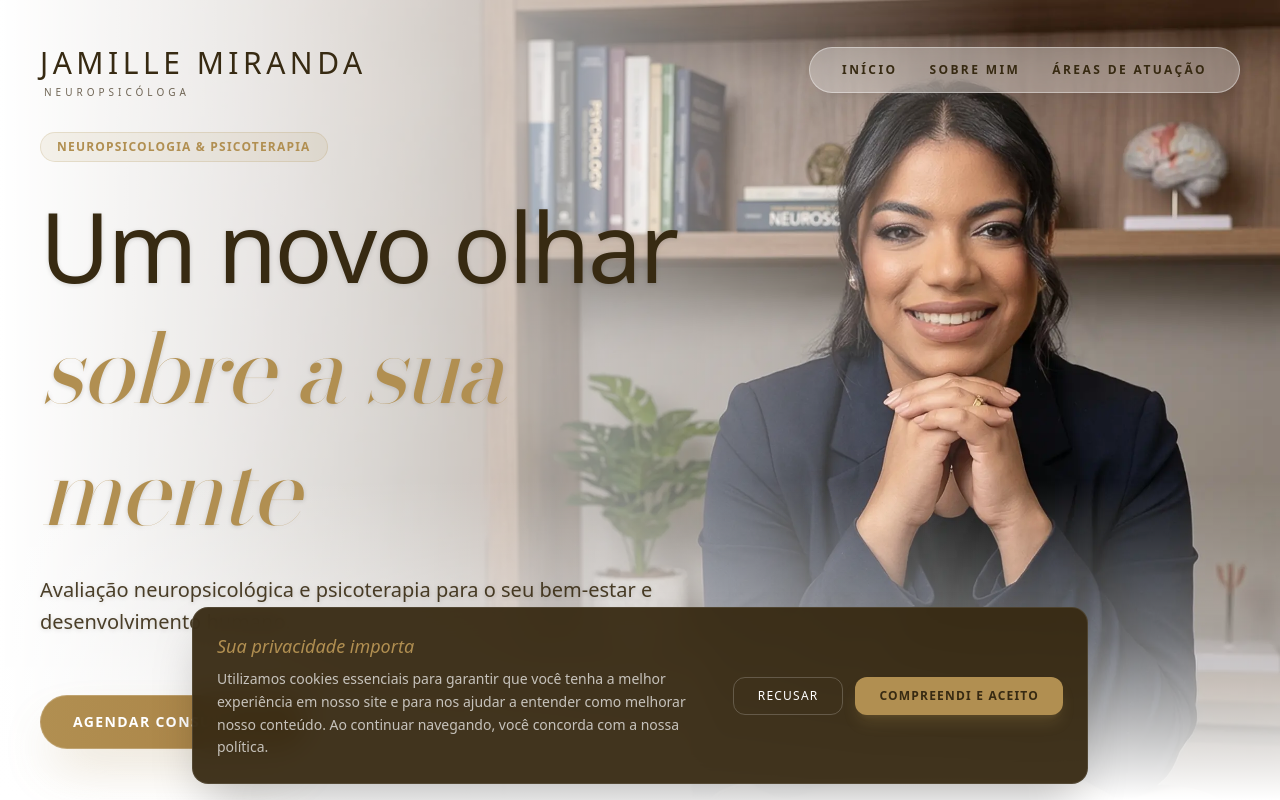
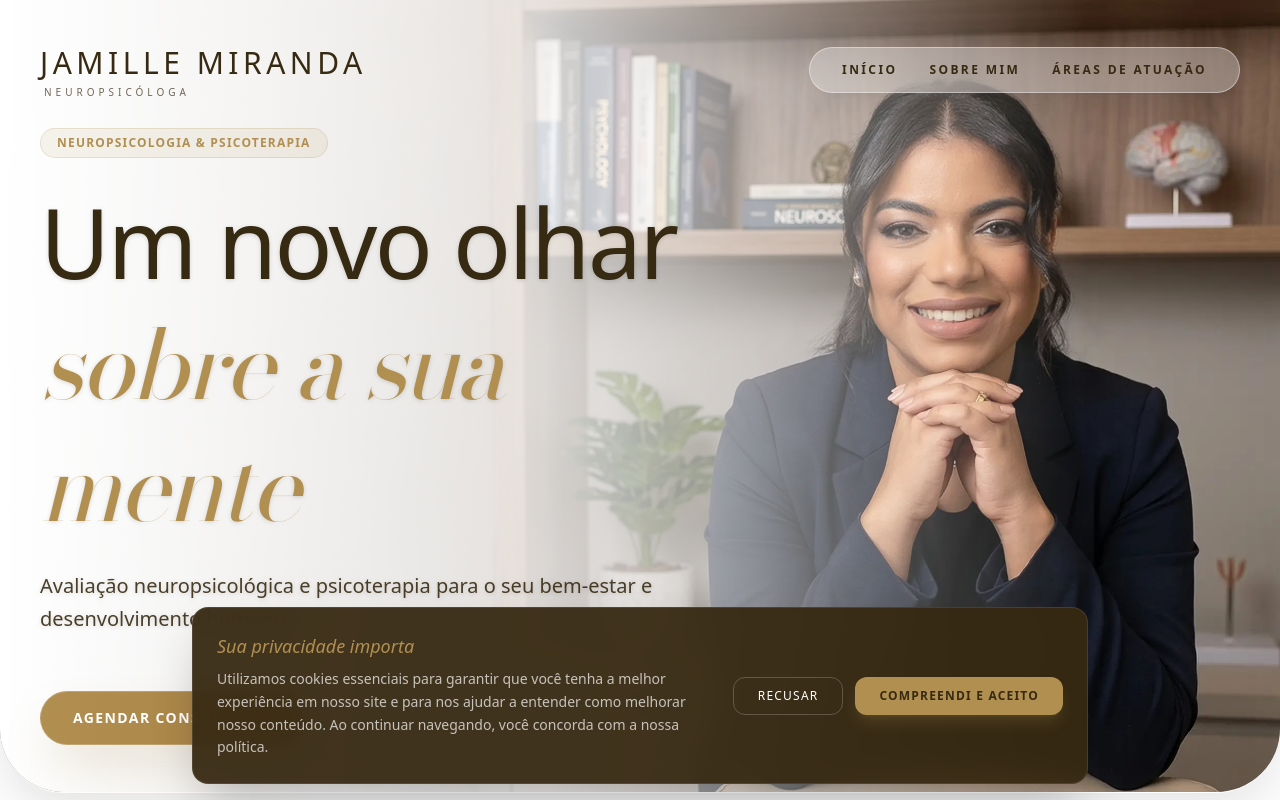
Before and after one commit to Orlando-GF/jamillemiranda, a Next.js app: page / in a window 1280 px wide. Shown: the top 800 px of the page. Built offline with nearby package versions, Linux system fonts and the light colour scheme.

Commit message:
style(hero): converte hero section para um layout de cartao flutuante com bordas arredondadas e profunda sombra (elevated card)

```diff
--- a/src/components/Hero.tsx
+++ b/src/components/Hero.tsx
@@ -4,18 +4,15 @@ import { motion } from "framer-motion";
 
 export default function Hero() {
     return (
-        <section id="inicio" className="relative w-full min-h-[100dvh] flex flex-col justify-start md:justify-center overflow-hidden">
-            {/* Background Image Layer */}
-            <div className="absolute inset-0 z-0 overflow-hidden">
+        <section id="inicio" className="relative w-full min-h-[90dvh] md:min-h-[95dvh] flex flex-col justify-start md:justify-center overflow-visible mb-16 md:mb-24">
+            {/* Background Image Layer (The Floating Card) */}
+            <div className="absolute inset-0 z-0 overflow-hidden rounded-b-[2.5rem] md:rounded-b-[4rem] shadow-[0_20px_50px_rgba(0,0,0,0.1)] border-b border-white/20 bg-background">
                 <div
                     className="absolute inset-0 bg-cover bg-[position:60%_top] sm:bg-[position:70%_top] md:bg-[position:85%_top] lg:bg-right-top bg-no-repeat bg-[url('/img/hero_mobile.webp')] lg:bg-[url('/img/hero.webp')]"
                     aria-hidden="true"
                 />
-                {/* Overlay refinado: Contraste apenas onde o texto está (esquerda) e fade out rápido */}
-                <div className="absolute inset-0 bg-gradient-to-r from-white via-white/60 to-transparent sm:w-[80%]" />
-
-                {/* Fade apenas no rodapé para misturar com a próxima seção, sem embaçar a imagem inteira */}
-                <div className="absolute bottom-0 left-0 w-full h-[35vh] sm:h-[40vh] bg-gradient-to-t from-white via-white/40 to-transparent pointer-events-none" />
+                {/* Overlay refinado: Contraste suave do tom de fundo da página onde o texto está (esquerda) */}
+                <div className="absolute inset-0 bg-gradient-to-r from-background via-background/80 to-transparent sm:w-[85%]" />
             </div>
 
             <div className="max-w-7xl mx-auto w-full px-6 lg:px-10 z-10 flex flex-col lg:grid lg:grid-cols-[1.2fr_0.8fr] gap-12 lg:gap-24 lg:items-center pt-[20dvh] lg:pt-32 pb-12 flex-grow">
```
